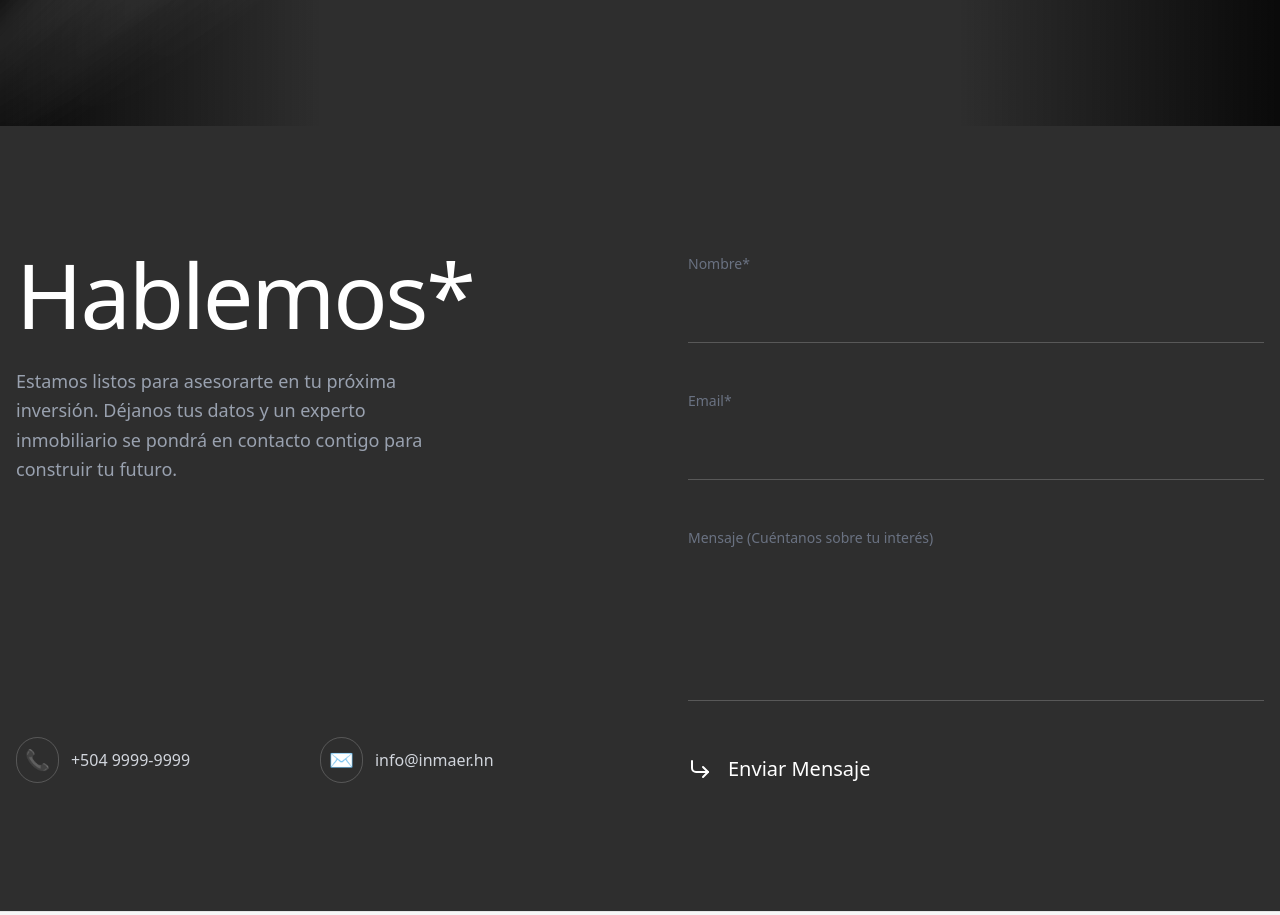
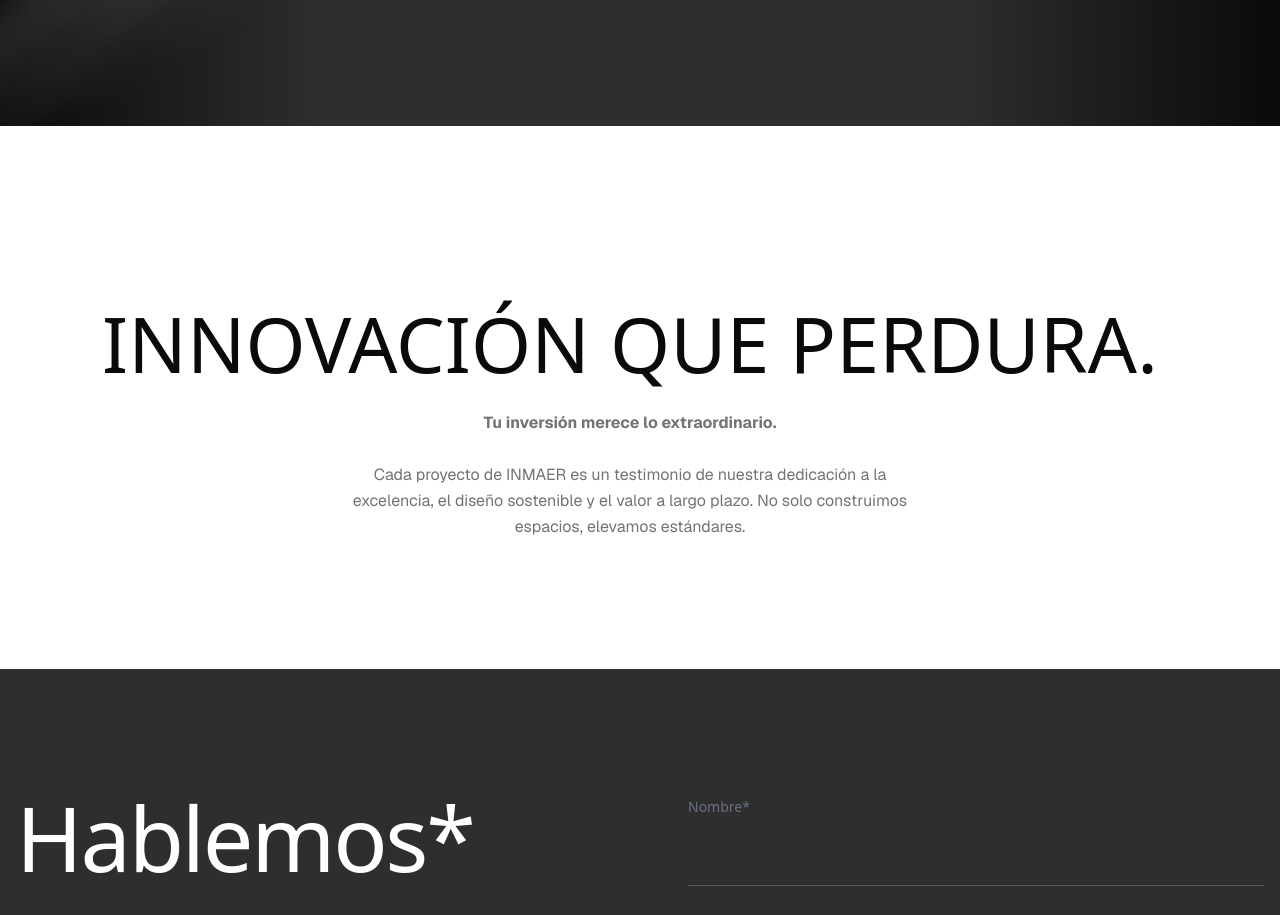
Before and after one commit to rplushn/inmaer-web, a Next.js app: page /design-2 in a window 1280 px wide. Shown: the part 7260-8175 px from the top of the page. Built offline with nearby package versions, Linux system fonts and the light colour scheme.

Commit message:
Insert light ConceptText section between dark projects and contact form

```diff
--- a/src/app/design-2/page.tsx
+++ b/src/app/design-2/page.tsx
@@ -29,9 +29,24 @@ export default function DesignPage2() {
           <Section6Map />
         </div>
 
-        {/* Dark Footer Area - No gaps */}
+        {/* Dark Footer Area */}
         <div>
           <Section7Projects />
+
+          {/* Light Break Section */}
+          <ConceptText
+            label={null}
+            title="INNOVACIÓN QUE PERDURA."
+            description={
+              <>
+                <strong>Tu inversión merece lo extraordinario.</strong>
+                <br /><br />
+                Cada proyecto de INMAER es un testimonio de nuestra dedicación a la excelencia, el diseño sostenible y el valor a largo plazo. No solo construimos espacios, elevamos estándares.
+              </>
+            }
+            className="bg-white text-black py-32 md:py-40"
+          />
+
           <Section8ContactForm />
         </div>
       </div>
```
